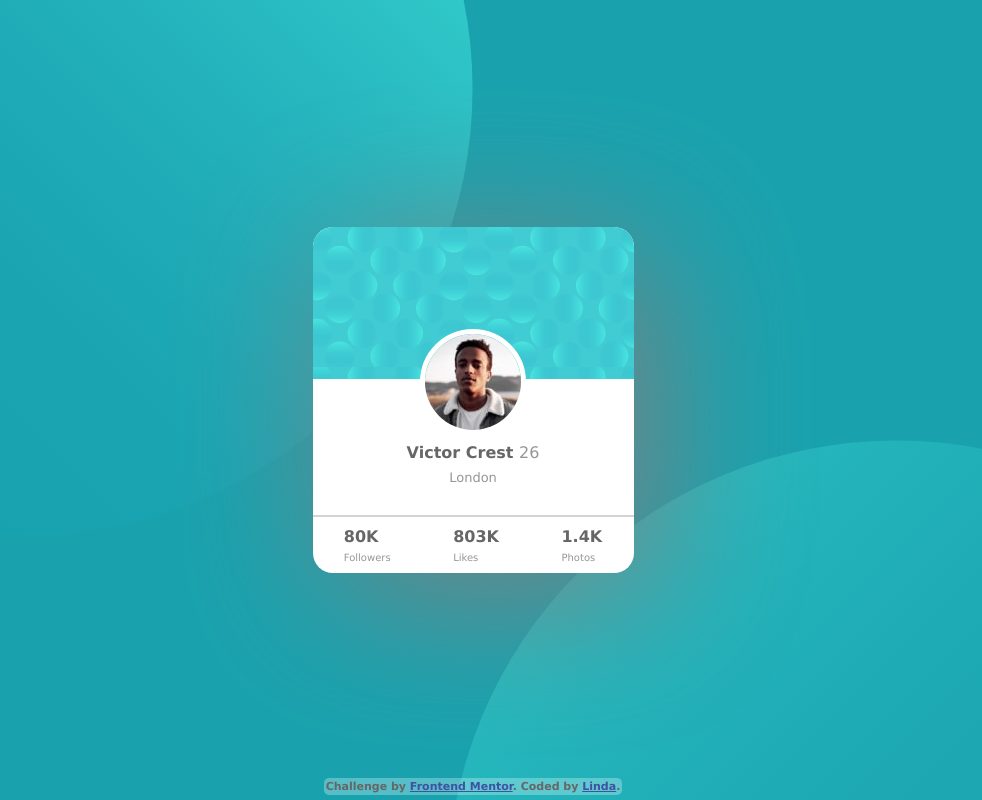
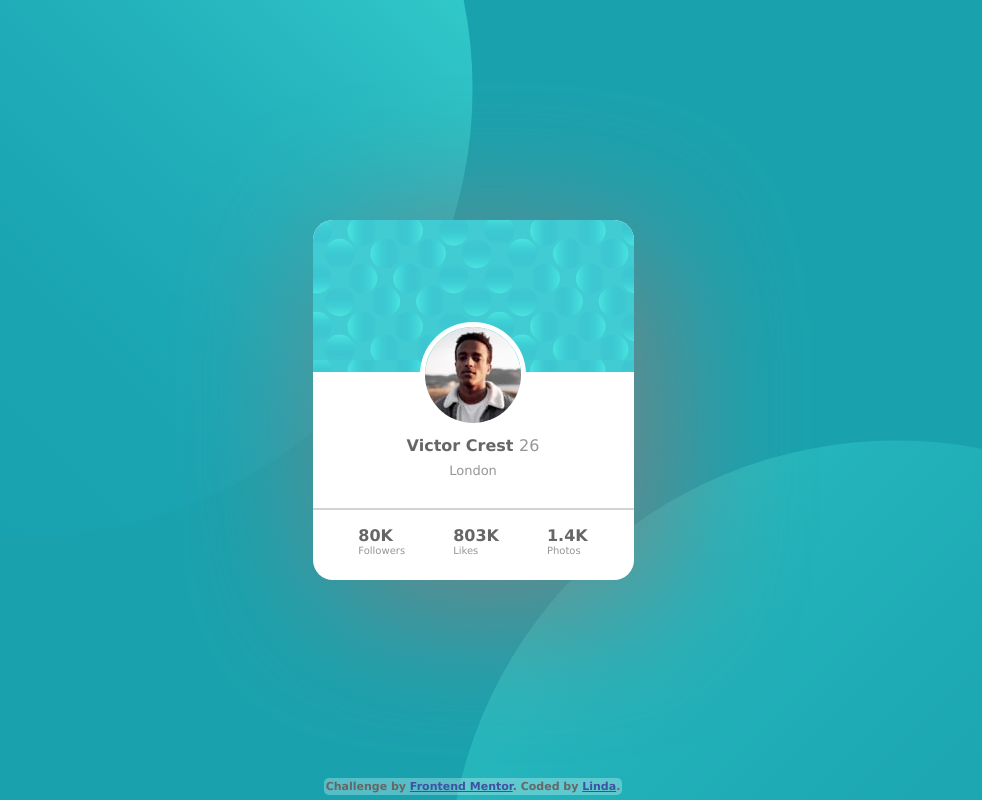
Before and after one commit to ellienndea/profile-card-component-main-project, a plain HTML site: page index.html in a window 1280 px wide. Shown: the whole page, without its empty margins (167-1149 px from the left). Drawn offline with Linux system fonts and the light colour scheme.

Commit message:
changed container rates to ul stats

```diff
--- a/index.html
+++ b/index.html
@@ -24,11 +24,17 @@
         <p class="city">London</p>
       </div>
       <hr>
-    <div class="container-rates">
+      <ul class="container-stats">
+        <li>80K<span>Followers</span></li>
+        <li>803K<span>Likes</span></li>
+        <li>1.4K<span>Photos</span></li>
+      </ul>
+    <!-- changed div to ul -->
+    <!-- <div class="container-rates">
       <div class="follower">80K <br><span>Followers</span></div>
       <div class="likes">803K<br><span>Likes</span></div>
       <div class="photos">1.4K <br><span>Photos</span></div>
-    </div>
+    </div> -->
   </div>
   <div class="attribution">
     Challenge by <a href="https://www.frontendmentor.io?ref=challenge" target="_blank">Frontend Mentor</a>.
--- a/style.css
+++ b/style.css
@@ -68,13 +68,16 @@ hr {
     border: 0;
     border-top: 2px solid lightgrey;
 }
-.container-rates {
+ul {
     display: flex;
     justify-content: center;
-    align-content: space-around;
+    list-style-type: none;
 }
-.container-rates > div{
-    margin:  10px auto 0 auto; /* changed margin all 0 only top smth */
+li {
+    padding: 1rem 1.5rem;
+}
+li > span{
+    display: block;
 }
 span , .city {
     font-weight: normal;
@@ -84,7 +87,7 @@ span , .city {
     margin: 0 auto 0px auto;/* changed margin all 0 only top smth */
     font-size: small;
 }
-.container-rates span {
+.container-stats span {/* renamed from c-rates to c-stats */
     font-size: x-small;
 }
 .attribution {
```
